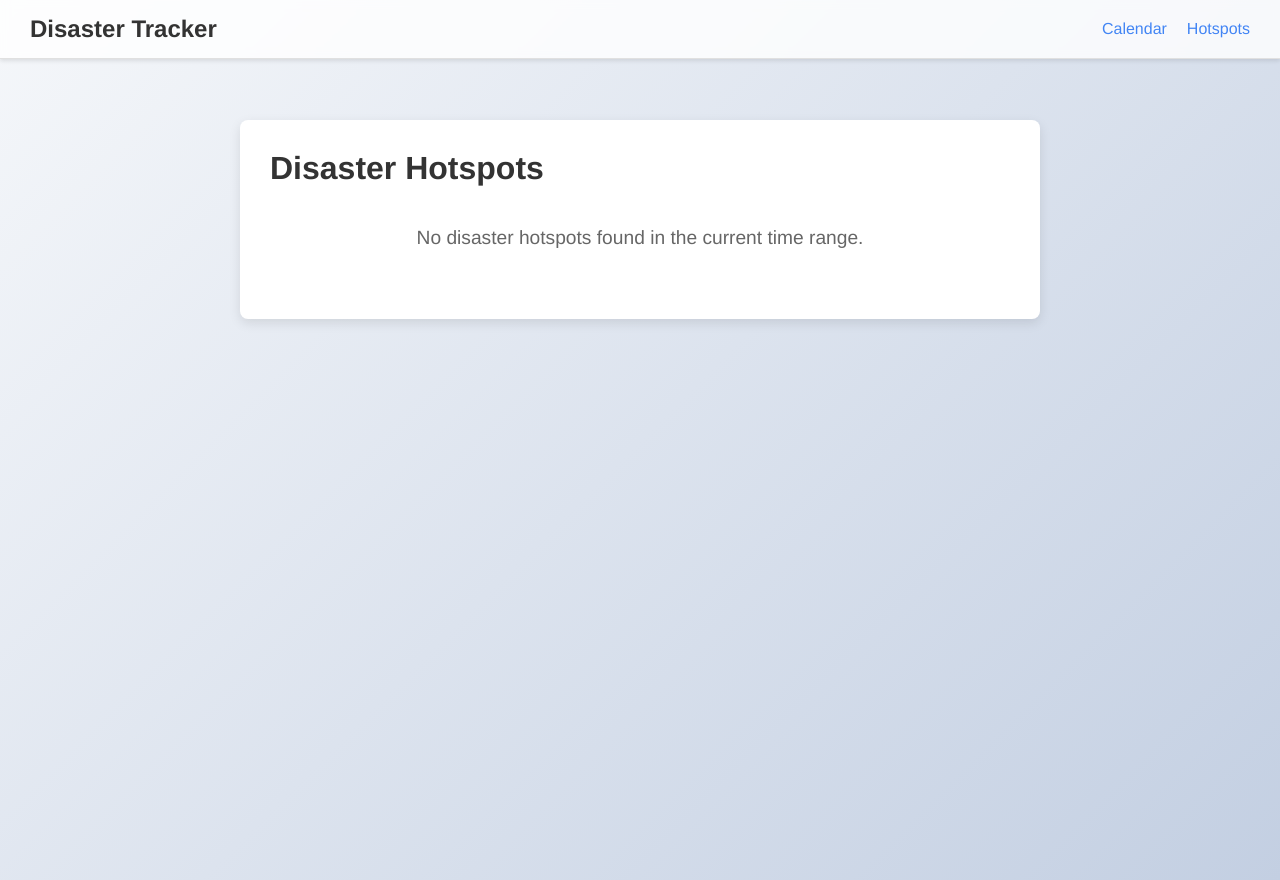
After one commit to dariamartyniuk/DisasterTracker, a Flask app: template frontendModule/templates/hotspots.html in a window 1280 px wide. The commit adds this page. Run offline with Flask 3, Linux system fonts and the light colour scheme; the template is opened without the code that fills it, so the values that code supplies are empty.

Commit message:
ui upgrade

```diff
--- /dev/null
+++ b/frontendModule/templates/base.html
@@ -0,0 +1,105 @@
+          <!DOCTYPE html>
+<html lang="en">
+<head>
+  <meta charset="UTF-8">
+  <title>{% block title %}Disaster Tracker{% endblock %}</title>
+  <style>
+    /* Global Reset */
+    *, *::before, *::after {
+      box-sizing: border-box;
+      margin: 0;
+      padding: 0;
+    }
+
+    body {
+      font-family: "Helvetica Neue", Arial, sans-serif;
+      background: linear-gradient(135deg, #f5f7fa 0%, #c3cfe2 100%);
+      color: #333;
+      min-height: 100vh;
+    }
+
+    /* Header Styling */
+    header {
+      width: 100%;
+      background-color: #ffffffcc; /* Semi-transparent white */
+      padding: 15px 30px;
+      display: flex;
+      align-items: center;
+      border-bottom: 1px solid #e0e0e0;
+      box-shadow: 0 2px 4px rgba(0, 0, 0, 0.1);
+      position: fixed;
+      top: 0;
+      left: 0;
+      z-index: 1000;
+      backdrop-filter: blur(5px);
+    }
+
+    header img {
+      height: 40px;
+      margin-right: 20px;
+    }
+
+    header h2 {
+      font-size: 24px;
+      color: #333;
+    }
+
+    /* Navigation Styling */
+    nav {
+      margin-left: auto;
+    }
+
+    nav ul {
+      list-style: none;
+      display: flex;
+      align-items: center;
+    }
+
+    nav li {
+      margin-left: 20px;
+    }
+
+    nav a {
+      text-decoration: none;
+      color: #4285F4;
+      font-size: 16px;
+      transition: color 0.3s ease;
+    }
+
+    nav a:hover {
+      color: #357AE8;
+    }
+
+    /* Main Content Styling */
+    main {
+      padding: 20px;
+      margin-top: 80px; /* Extra margin for header */
+    }
+
+    .container {
+      background: #fff;
+      max-width: 800px;
+      margin: 20px auto;
+      padding: 30px;
+      border-radius: 8px;
+      box-shadow: 0 4px 12px rgba(0, 0, 0, 0.1);
+    }
+  </style>
+</head>
+<body>
+  <header>
+    <h2>Disaster Tracker</h2>
+    <nav>
+      <ul>
+        <li><a href="/calendar">Calendar</a></li>
+        <li><a href="/hotspots">Hotspots</a></li>
+      </ul>
+    </nav>
+  </header>
+  <main>
+    <div class="container">
+      {% block content %}{% endblock %}
+    </div>
+  </main>
+</body>
+</html>
--- a/frontendModule/templates/hotspots.html
+++ b/frontendModule/templates/hotspots.html
@@ -3,27 +3,92 @@
 {% block title %}Hotspots - Disaster Tracker{% endblock %}
 
 {% block content %}
-    <h1>Hotspots Statistics</h1>
-    {% if hotspots and hotspots|length > 0 %}
-        <table style="width: 100%; border-collapse: collapse;">
-            <thead>
-                <tr>
-                    <th style="text-align: left; padding: 12px; border-bottom: 1px solid #e0e0e0; background-color: #f2f2f2;">Location</th>
-                    <th style="text-align: left; padding: 12px; border-bottom: 1px solid #e0e0e0; background-color: #f2f2f2;">Event Count</th>
-                    <th style="text-align: left; padding: 12px; border-bottom: 1px solid #e0e0e0; background-color: #f2f2f2;">Warning</th>
-                </tr>
-            </thead>
-            <tbody>
-                {% for location, count in hotspots %}
-                <tr>
-                    <td style="padding: 12px; border-bottom: 1px solid #e0e0e0;">{{ location }}</td>
-                    <td style="padding: 12px; border-bottom: 1px solid #e0e0e0;">{{ count }}</td>
-                    <td style="padding: 12px; border-bottom: 1px solid #e0e0e0; color: #d9534f; font-weight: bold;">This place might be unsafe!</td>
-                </tr>
-                {% endfor %}
-            </tbody>
-        </table>
-    {% else %}
-        <p style="text-align: center; font-size: 16px; color: #555;">No hotspots found.</p>
-    {% endif %}
+<style>
+    .hotspots-container {
+        display: grid;
+        grid-template-columns: repeat(auto-fill, minmax(300px, 1fr));
+        gap: 20px;
+        padding: 20px;
+    }
+    .hotspot-card {
+        background: white;
+        border-radius: 8px;
+        box-shadow: 0 2px 4px rgba(0,0,0,0.1);
+        padding: 20px;
+        transition: transform 0.2s;
+    }
+    .hotspot-card:hover {
+        transform: translateY(-5px);
+    }
+    .hotspot-title {
+        font-size: 1.2em;
+        font-weight: bold;
+        margin-bottom: 10px;
+        color: #333;
+    }
+    .hotspot-coordinates {
+        color: #666;
+        font-size: 0.9em;
+        margin-bottom: 15px;
+    }
+    .disaster-list {
+        list-style: none;
+        padding: 0;
+    }
+    .disaster-item {
+        border-left: 3px solid #4285F4;
+        padding: 10px;
+        margin-bottom: 10px;
+        background: #f8f9fa;
+    }
+    .disaster-title {
+        font-weight: bold;
+        color: #4285F4;
+    }
+    .disaster-type {
+        color: #666;
+        font-size: 0.9em;
+    }
+    .no-data {
+        text-align: center;
+        padding: 40px;
+        color: #666;
+        font-size: 1.2em;
+    }
+</style>
+
+<h1>Disaster Hotspots</h1>
+
+{% if hotspots %}
+    <div class="hotspots-container">
+        {% for hotspot in hotspots %}
+            <div class="hotspot-card">
+                <div class="hotspot-title">Hotspot #{{ loop.index }}</div>
+                <div class="hotspot-coordinates">
+                    Coordinates: ({{ hotspot.coordinates[0] }}, {{ hotspot.coordinates[1] }})
+                </div>
+                <div class="disaster-count">
+                    Number of disasters: {{ hotspot.count }}
+                </div>
+                <ul class="disaster-list">
+                    {% for disaster in hotspot.disasters %}
+                        <li class="disaster-item">
+                            <div class="disaster-title">{{ disaster.title }}</div>
+                            <div class="disaster-type">
+                                Type: {{ disaster.categories[0].title if disaster.categories else 'Unknown' }}
+                            </div>
+                            {% if disaster.description %}
+                                <div class="disaster-description">{{ disaster.description }}</div>
+                            {% endif %}
+                        </li>
+                    {% endfor %}
+                </ul>
+            </div>
+        {% endfor %}
+    </div>
+{% else %}
+    <div class="no-data">
+        No disaster hotspots found in the current time range.
+    </div>
+{% endif %}
 {% endblock %}
```
